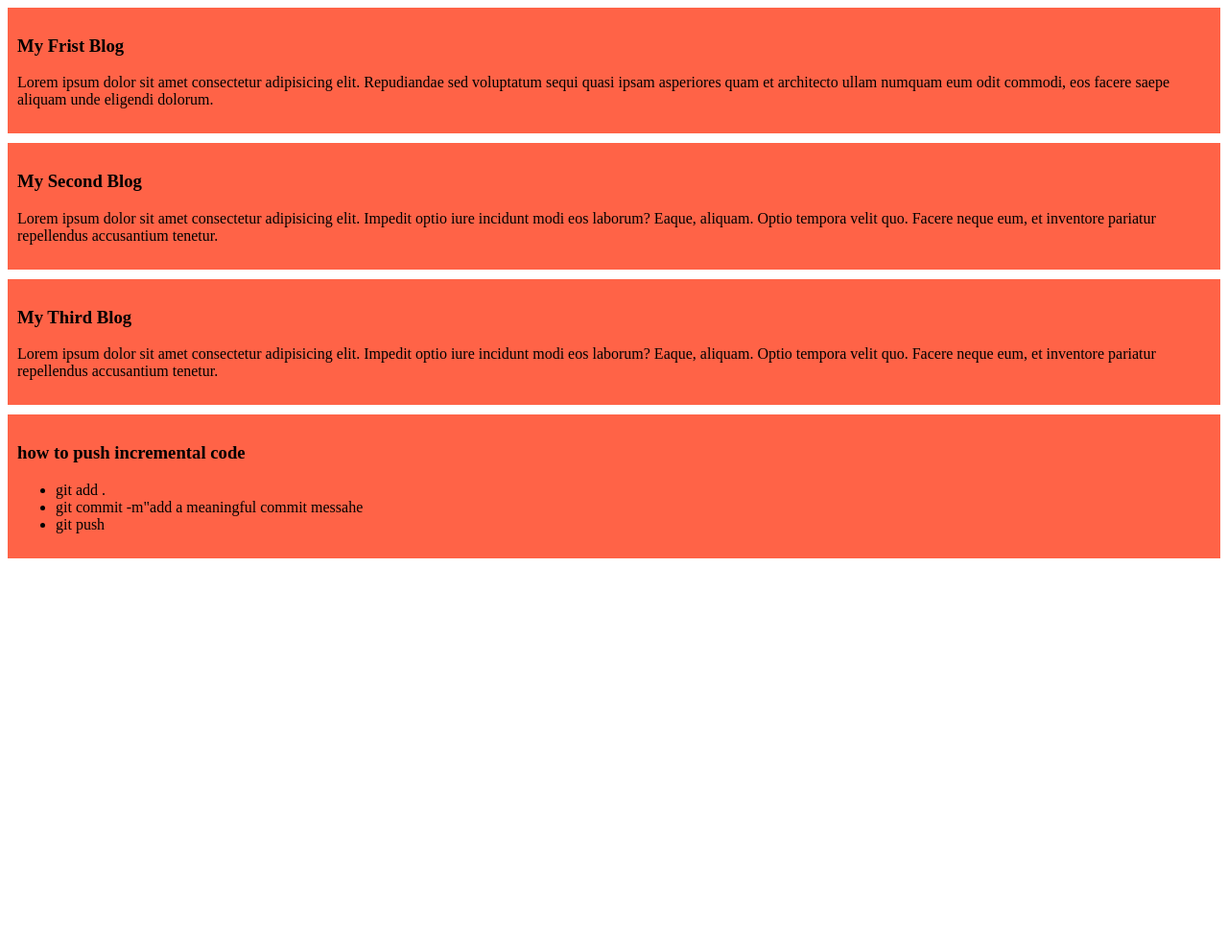
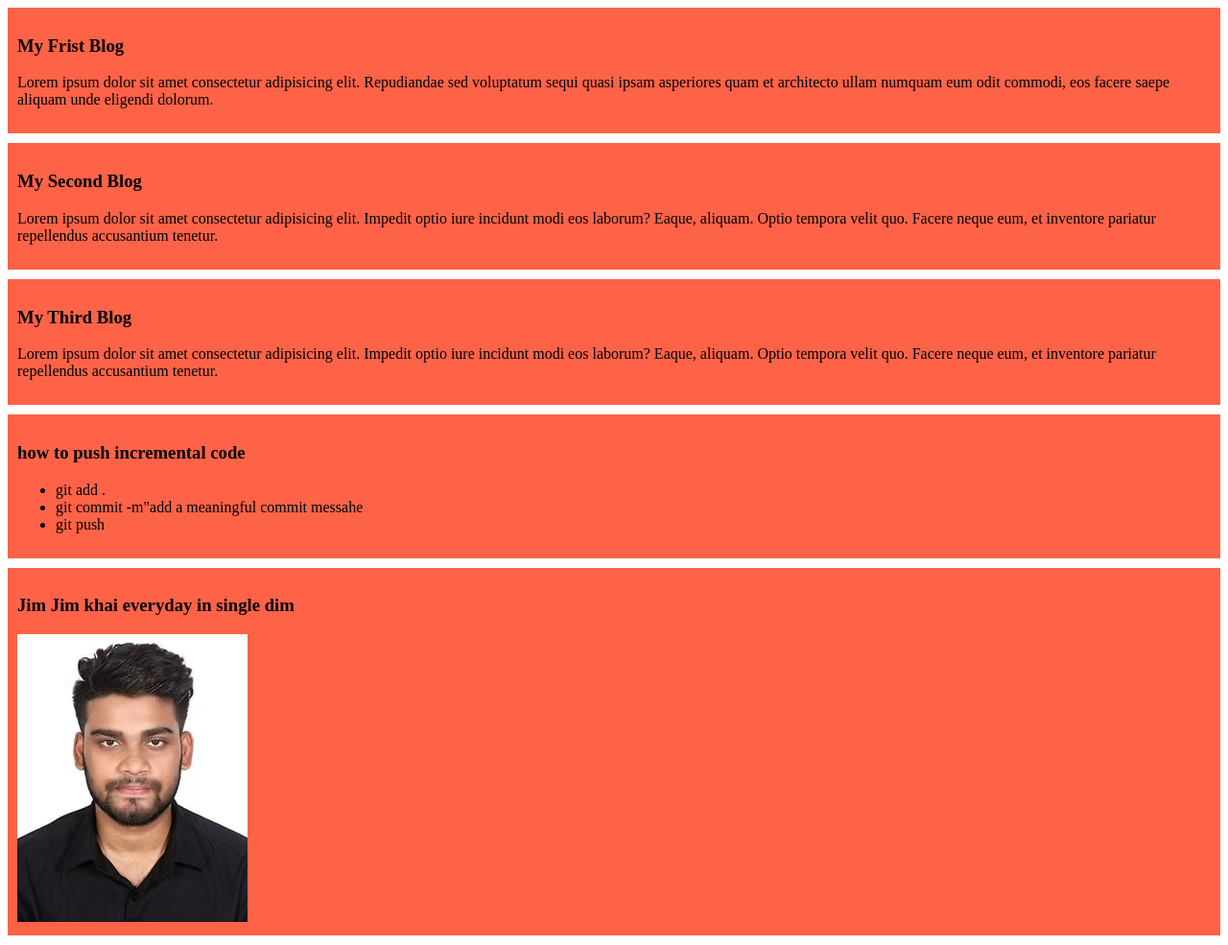
Before and after one commit to mdanisur821/my-simple-website-3-5, a plain HTML site: page index.html in a window 1280 px wide. Shown: the whole page at 96% size. Before the commit the page ends 800 px from the top, so only its background shows below. Drawn offline with Linux system fonts and the light colour scheme.

Commit message:
added  Jim with dim

```diff
--- a/index.html
+++ b/index.html
@@ -32,6 +32,10 @@
                 <li>git push</li>
              </ul>
         </div>
+        <div>
+            <h3>Jim Jim khai everyday in single dim</h3>
+            <img src="images/jim.jpg" alt="">
+        </div>
 
         </body>
         </html>
```
Also changed, not shown: images/jim.jpg (added).
